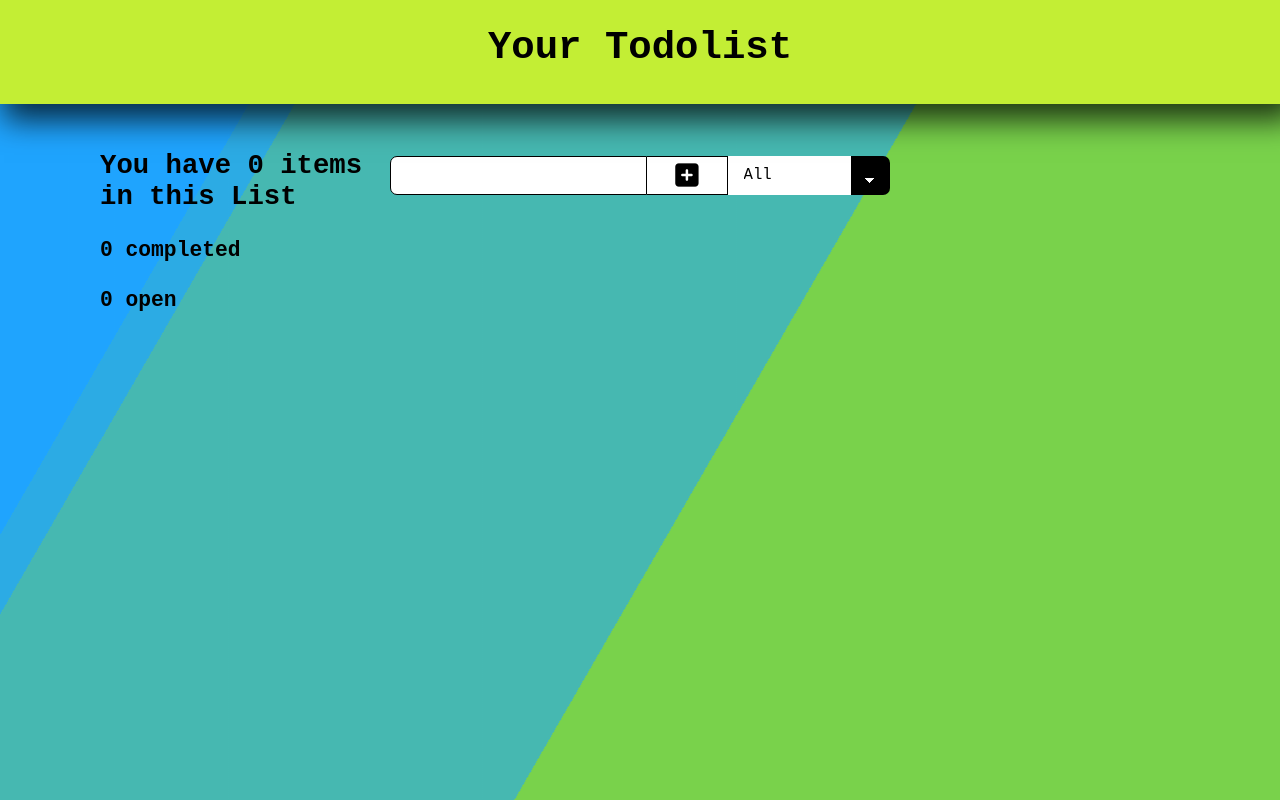
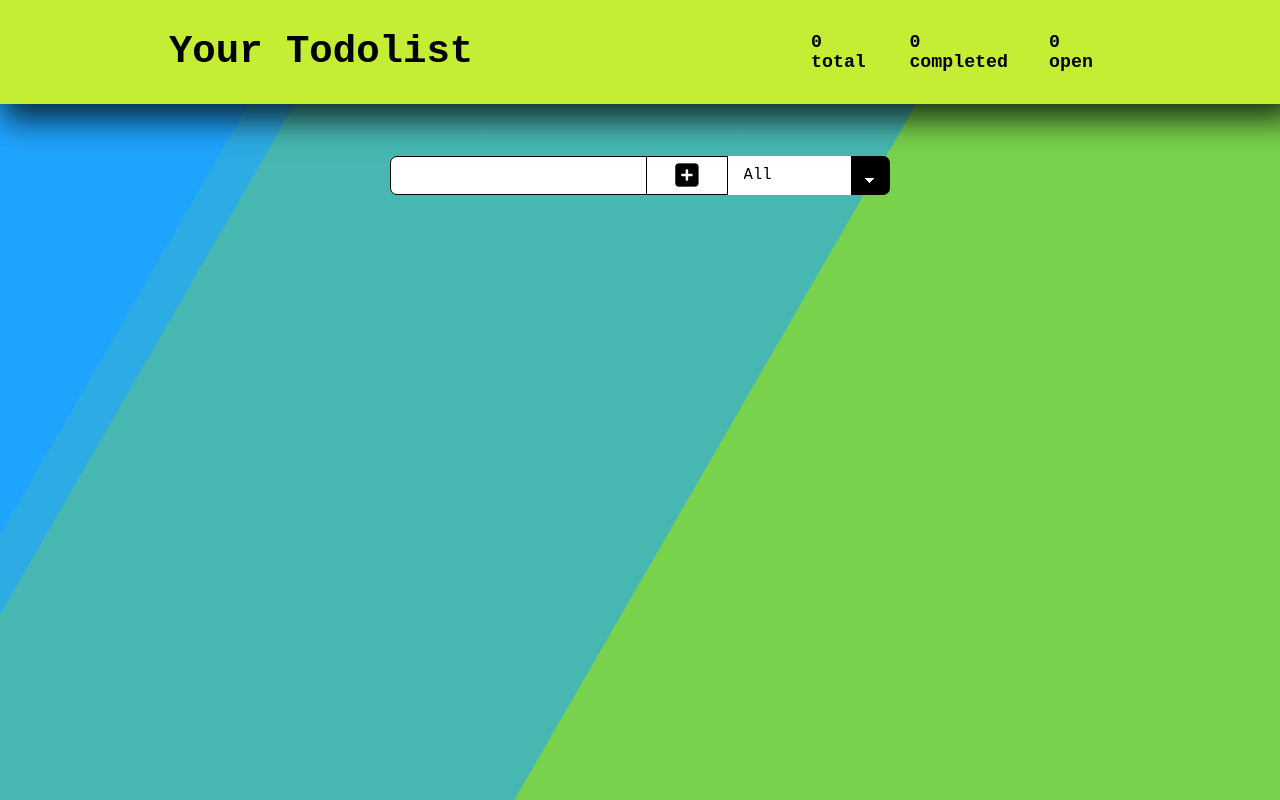
Before and after one commit to loerk/react-todo-app, a React (Create React App) app: page / in a window 1280 px wide. Built offline with nearby package versions, Linux system fonts and the light colour scheme.

Commit message:
added statusbox to header

```diff
--- a/src/container/App.css
+++ b/src/container/App.css
@@ -56,7 +56,9 @@ h1 {
 header {
   position: fixed;
   box-shadow: 10px 10px 29px 6px rgba(0, 0, 0, 0.75);
-  text-align: center;
+  display: flex;
+  justify-content: space-around;
+  align-items: center;
   width: 100%;
   height: 8rem;
   margin-top: 0;
@@ -69,13 +71,9 @@ h1 {
 
 .statusBox {
   max-width: 300px;
-  font-size: 1.4rem;
+  font-size: 1.2rem;
   display: flex;
   gap: 2rem;
-  flex-direction: column;
-  position: fixed;
-  top: 150px;
-  left: 100px;
 }
 .inputContainer {
   max-width: 500px;
--- a/src/container/App.js
+++ b/src/container/App.js
@@ -65,13 +65,12 @@ function App() {
       <div className="bg bg3"></div>
       <header>
         <h1>Your Todolist</h1>
+        <div className="statusBox">
+          <h3>{todos.length} total</h3>
+          <h3>{todos.filter((todo) => todo.completed).length} completed</h3>
+          <h3>{todos.filter((todo) => !todo.completed).length} open</h3>
+        </div>
       </header>
-      <div className="ball"></div>
-      <div className="statusBox">
-        <h2>You have {todos.length} items in this List</h2>
-        <h3>{todos.filter((todo) => todo.completed).length} completed</h3>
-        <h3>{todos.filter((todo) => !todo.completed).length} open</h3>
-      </div>
       <div className="inputContainer">
         <input onChange={handleInput} value={inputText}></input>
         <button className="addButton" onClick={addTodo}>
```
